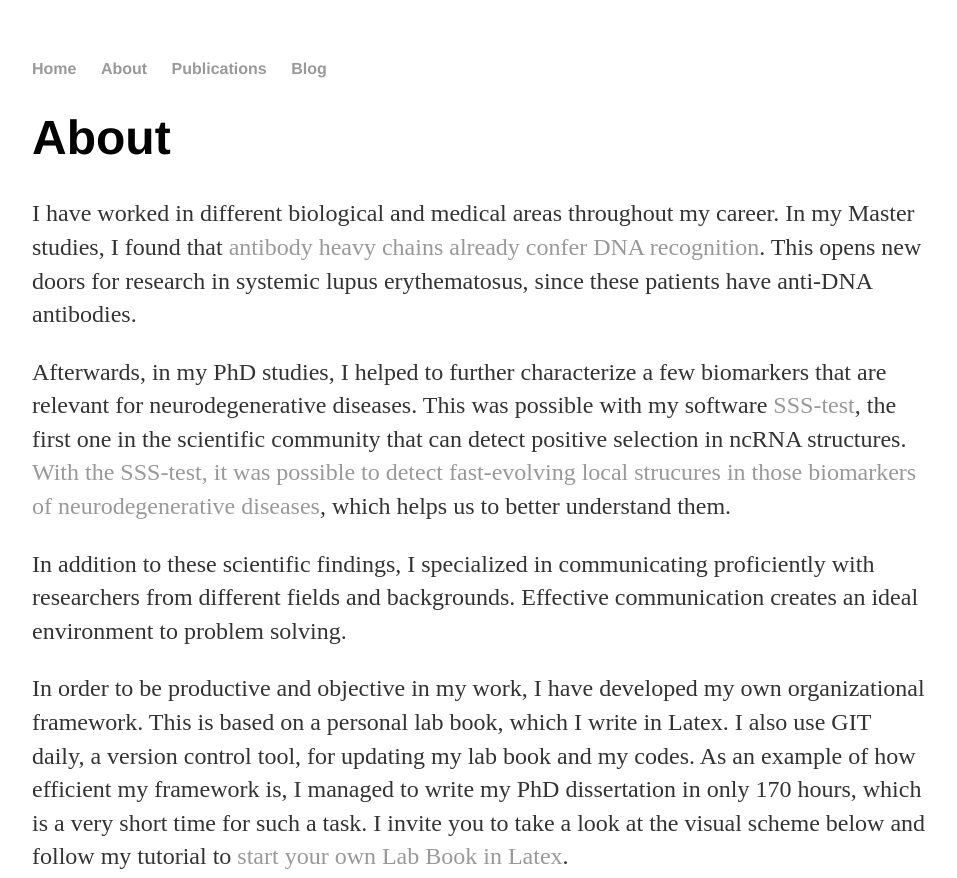
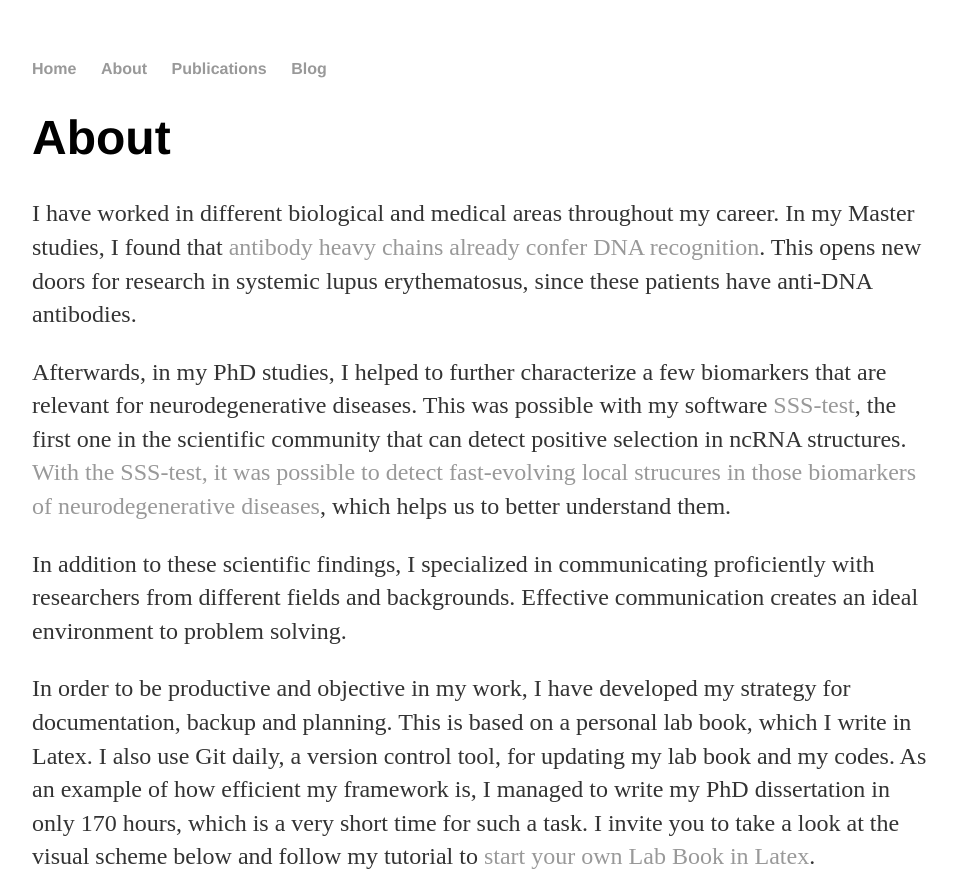
Before and after one commit to waltercostamb/waltercostamb.github.io, a Jekyll site: the page built from about/index.html, in a window 1280 px wide. Shown: the top 878 px of the page, without its empty margins (160-1117 px from the left). Built offline with Jekyll 4.4.1, drawn with Linux system fonts in a browser that asks for light colours; grey boxes are pictures that could not be loaded.

Commit message:
Update index.html

```diff
--- a/about/index.html
+++ b/about/index.html
@@ -20,8 +20,8 @@ title: Maria Beatriz Walter Costa, Bioinformatician
 	<p>In addition to these scientific findings, I specialized in communicating proficiently with researchers from different
 		fields and backgrounds. Effective communication creates an ideal environment to problem solving.</p>
 
-	<p>In order to be productive and objective in my work, I have developed my own organizational framework. This is based on a
-		personal lab book, which I write in Latex. I also use GIT daily, a version control tool, for updating my lab book
+	<p>In order to be productive and objective in my work, I have developed my strategy for documentation, backup and planning. This is based on a
+		personal lab book, which I write in Latex. I also use Git daily, a version control tool, for updating my lab book
 		and my codes. As an example of how efficient my framework is, I managed to write my PhD dissertation in only 170 hours,
 		which is a very short time for such a task. I invite you to take a look at the visual scheme below and follow my tutorial to
 		<a href="https://github.com/waltercostamb/Lab-Book">start your own Lab Book in Latex</a>.</p>
```
